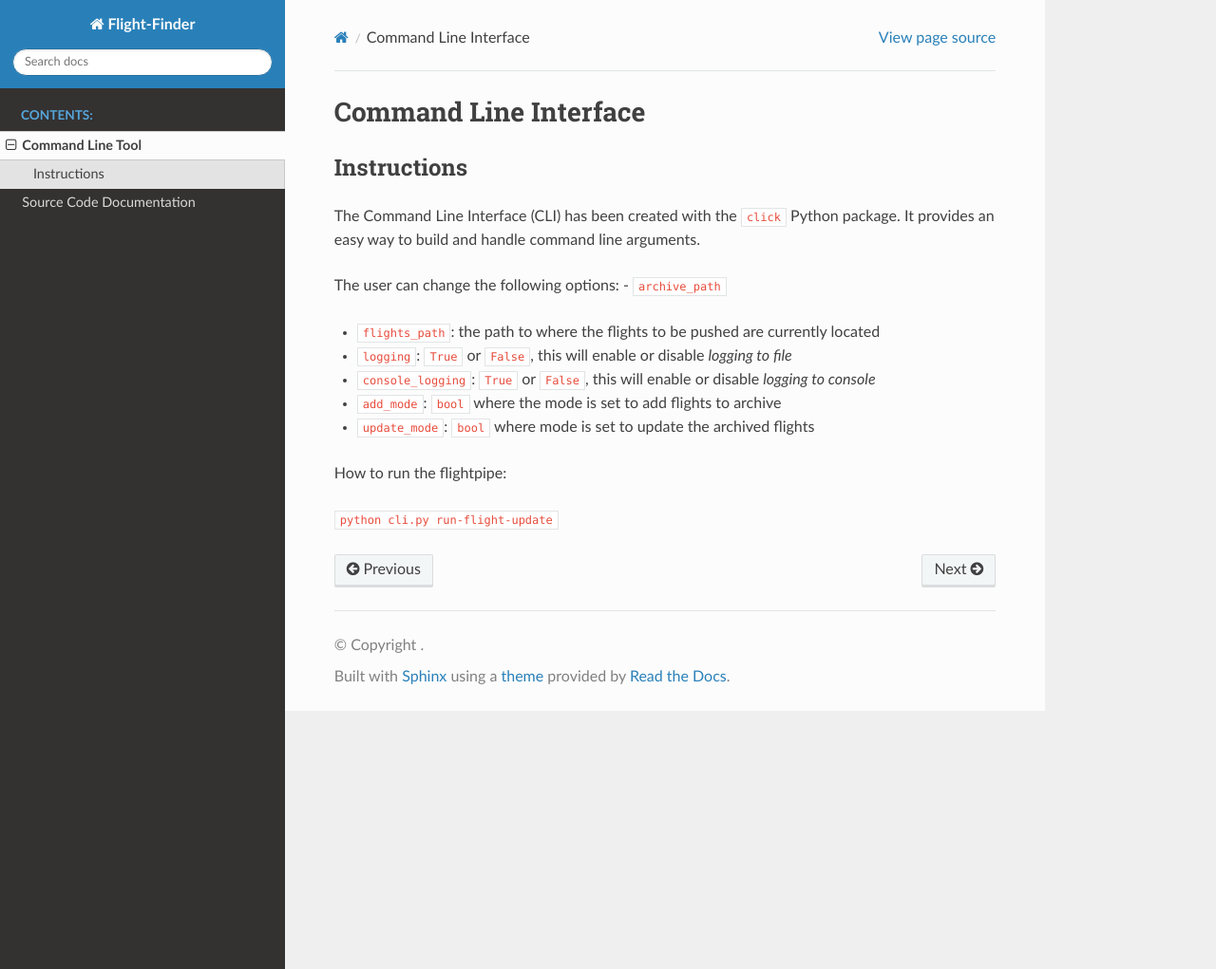
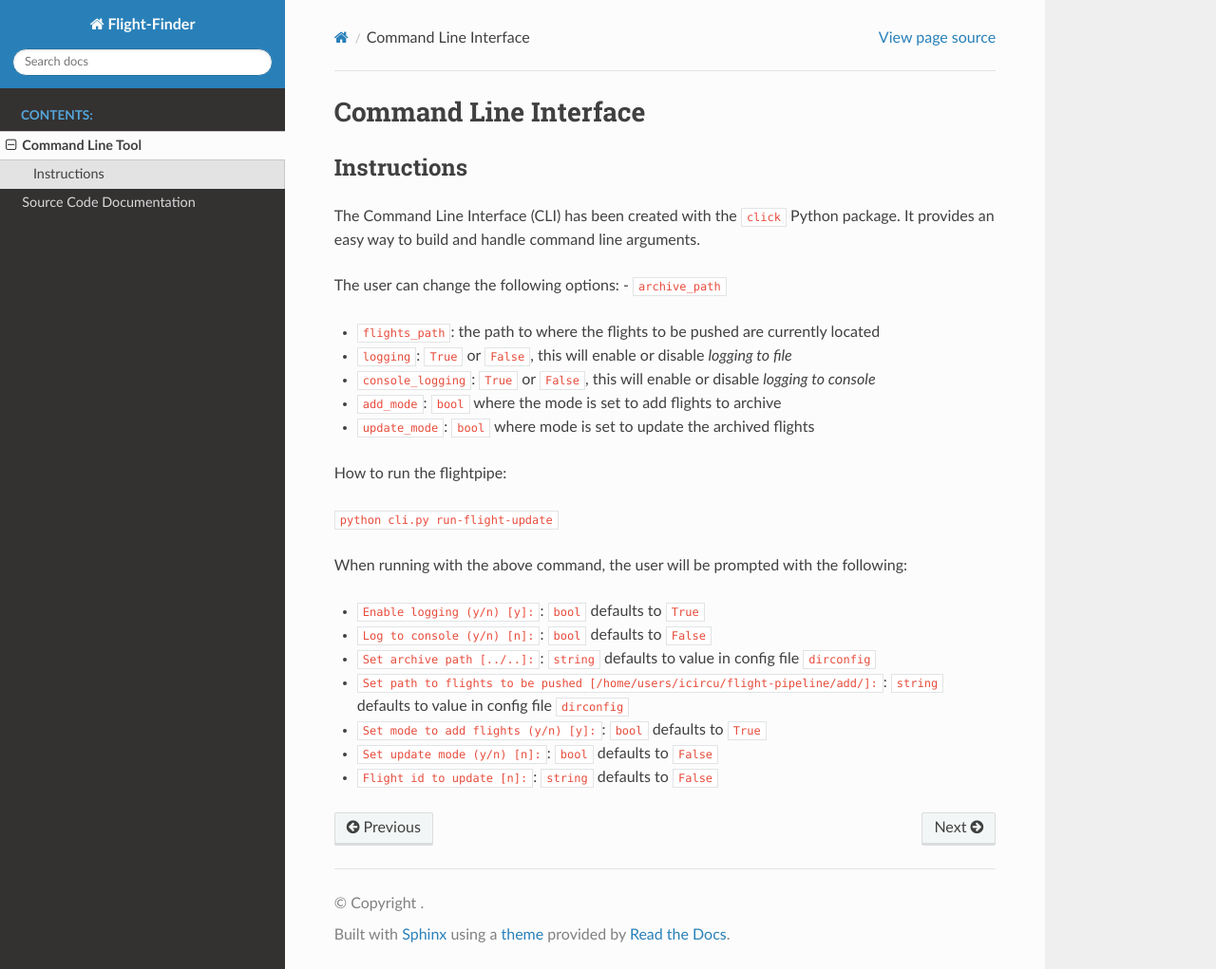
Before and after one commit to cedadev/flight-pipeline, a Sphinx documentation site: the page built from docs/source/core/cli.rst, in a window 1280 px wide and 1021 px high. Shown: the whole window at 95% size. Built offline with Sphinx 7.4.7 and the Read the Docs theme 3.1.0, drawn with Linux system fonts in a browser that asks for light colours.

Commit message:
updated docs/core/cli.rst to include command line interface text

```diff
--- a/docs/source/core/cli.rst
+++ b/docs/source/core/cli.rst
@@ -23,3 +23,13 @@ The user can change the following options:
 How to run the flightpipe:
 
 ``python cli.py run-flight-update``
+
+When running with the above command, the user will be prompted with the following:
+
+- ``Enable logging (y/n) [y]:``: ``bool`` defaults to ``True``
+- ``Log to console (y/n) [n]:``: ``bool`` defaults to ``False``
+- ``Set archive path [../..]:``: ``string`` defaults to value in config file ``dirconfig``
+- ``Set path to flights to be pushed [/home/users/icircu/flight-pipeline/add/]:``: ``string`` defaults to value in config file ``dirconfig``
+- ``Set mode to add flights (y/n) [y]:``: ``bool`` defaults to ``True``
+- ``Set update mode (y/n) [n]:``: ``bool`` defaults to ``False``
+- ``Flight id to update [n]:``: ``string`` defaults to ``False``
```
